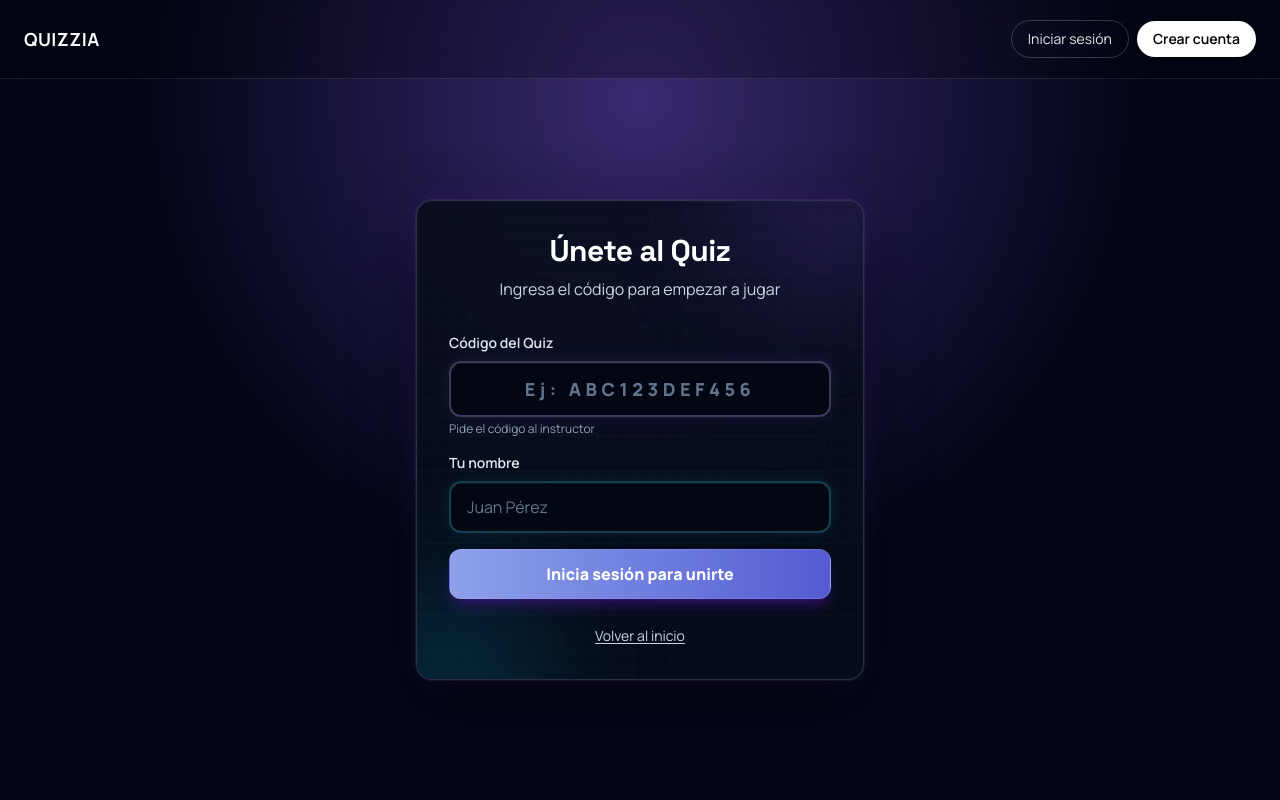
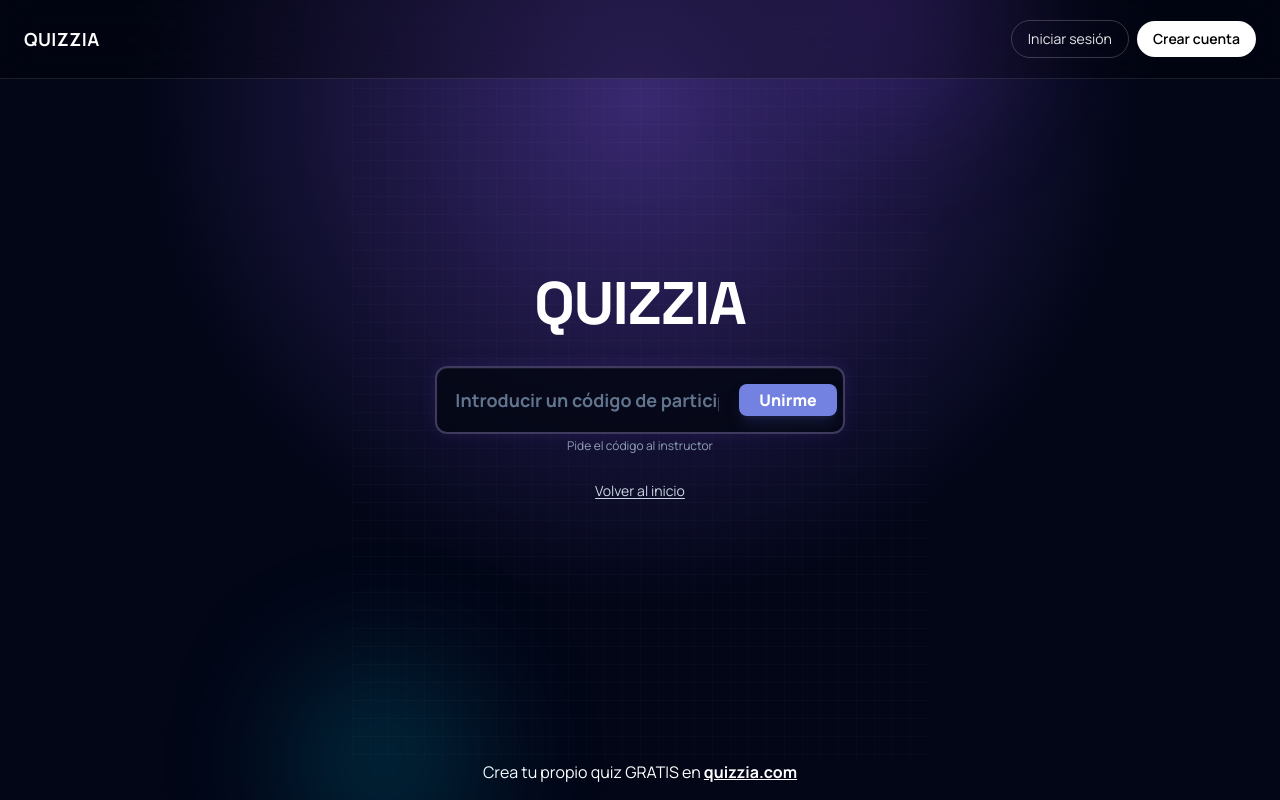
Before and after one commit to superuse320/quizz_guard_fronted, a React (Vite) app: page /join-quiz in a window 1280 px wide. Built offline with nearby package versions, Linux system fonts and the light colour scheme; no server answers.

Commit message:
feat: enhance JoinQuizPage with code validation and participant management

```diff
--- a/src/pages/Home.jsx
+++ b/src/pages/Home.jsx
@@ -28,6 +28,7 @@ export default function Home() {
   const navigate = useNavigate();
   const [openMenuFormId, setOpenMenuFormId] = useState(null);
   const [showAiModal, setShowAiModal] = useState(false);
+  const [mounted, setMounted] = useState(false);
   const [showTemplateModeModal, setShowTemplateModeModal] = useState(false);
   const [pendingTemplate, setPendingTemplate] = useState(null);
   const [creatingDraftFromTemplate, setCreatingDraftFromTemplate] = useState(false);
@@ -265,6 +266,9 @@ export default function Home() {
   const liquidGlassCardClass =
     'group relative w-full cursor-pointer overflow-hidden text-left min-h-36 px-5 pt-9 pb-4 rounded-2xl border border-white/25 bg-white/[0.08] backdrop-blur-xl supports-[backdrop-filter]:backdrop-saturate-150 shadow-[0_12px_38px_rgba(8,12,20,0.45),inset_0_1px_0_rgba(255,255,255,0.38),inset_0_-1px_0_rgba(255,255,255,0.08)] hover:-translate-y-1 hover:bg-white/[0.12] hover:border-white/35 hover:shadow-[0_20px_50px_rgba(10,14,24,0.6),inset_0_1px_0_rgba(255,255,255,0.55),inset_0_-1px_0_rgba(255,255,255,0.14)] transition-all duration-500';
 
+  // Action-specific card class with more rounded corners
+  const actionCardClass = liquidGlassCardClass.replace('rounded-2xl', 'rounded-3xl');
+
   const normalizeSearchValue = (value) =>
     String(value || '')
       .normalize('NFD')
@@ -300,76 +304,74 @@ export default function Home() {
     return () => document.removeEventListener('mousedown', handleClickOutside);
   }, [openMenuFormId]);
 
+  useEffect(() => {
+    const t = setTimeout(() => setMounted(true), 20);
+    return () => clearTimeout(t);
+  }, []);
+
   if (!session || !session.user) {
     return null;
   }
 
   return (
-    <main className=" bg-black text-white">
+    <main className="bg-black text-white">
       <DashboardHeader email={session.user.email} name={profile?.name} />
       <div className="pointer-events-none absolute left-1/2 translate-y-30 -translate-x-1/2 size-[45vw] bg-primary-600 rounded-full blur-[290px] opacity-70 " />
 
-      <section className="relative px-6 md:px-20 pt-6 pb-8 overflow-hidden">
-        <div className="relative flex flex-col gap-4 md:gap-0 md:flex-row md:items-stretch md:justify-center md:-space-x-4">
-          <div className="relative md:w-72">
-            <div className="pointer-events-none absolute -top-6 left-1/2 -translate-x-1/2 h-11 w-11 rounded-full bg-[#0f131d] border border-white/15 shadow-md grid place-items-center z-40">
+
+      <div className='flex justify-center my-12'>
+        <button className='relative cursor-pointer'
+          onClick={() => navigate('/form')}
+
+        >
+          <svg data-v-c5091d05="" width="164" height="72" viewBox="0 0 164 72" fill="none" xmlns="http://www.w3.org/2000/svg"><path data-v-c5091d05="" d="M148.839 0C152.916 0 156.34 3.06492 156.791 7.11621L163.013 63.1162C163.54 67.8551 159.83 71.9999 155.062 72H7.9986C3.5805 71.9998 -0.0014065 68.4181 -0.00140381 64L-0.000427246 8C-0.000358583 3.58188 3.58149 0.000169046 7.99957 0H148.839Z" class="fill-white/10 tab-shadow group-hover:fill-wds-light-300"></path></svg>
+          <div className="pointer-events-none absolute -top-6 left-1/2 -translate-x-1/2 h-11 w-11 rounded-full bg-linear-to-t from-white/20 to-black/50 shadow-md grid place-items-center z-40">
             <CreateFormIcon className="w-5 h-5 text-white" />
           </div>
-            <button
-              className={liquidGlassCardClass}
-              style={{ clipPath: 'polygon(0 0, 94% 0, 100% 100%, 0 100%)' }}
-              onClick={() => navigate('/form')}
+          <div className='absolute top-5 flex flex-col text-center w-full'>
+            <span className="text-center text-white font-semibold text-md  mt-1 ">Crear </span>
+            <span className="text-center text-white/80 font-light text-xs  ">Formulario</span>
+          </div>
+        </button>
+        <button className='relative cursor-pointer'
+          onClick={() => setShowAiModal(true)}
+
         >
-              <span className="pointer-events-none absolute inset-0 bg-linear-to-b from-white/5 via-white/0 cursor-pointer to-transparent opacity-75" />
-              <span className="pointer-events-none absolute -left-1/2 top-[-120%] h-[280%] w-[48%] rotate-22 bg-linear-to-r from-transparent via-white/55 to-transparent opacity-0 blur-md transition-all duration-700 group-hover:left-[125%] group-hover:opacity-100" />
-              <span className="pointer-events-none absolute inset-x-[18%] top-1 h-8 rounded-full bg-white/10 blur-xl opacity-55" />
-              <p className="text-center text-white font-semibold text-xl leading-6 mt-1 tracking-tight">Crear Formulario</p>
-              <p className="text-center text-[#8b93a7] text-sm leading-5 mt-2">Empieza desde cero</p>
+          <svg data-v-c5091d05="" width="164" height="72" viewBox="0 0 164 72" xmlns="http://www.w3.org/2000/svg"><path data-v-c5091d05="" d="M155.062 0C159.83 7.62629e-05 163.54 4.14491 163.013 8.88379L156.791 64.8838C156.34 68.9351 152.916 72 148.839 72H15.1597C11.0835 72 7.65888 68.9351 7.20856 64.8838L0.986876 8.88379C0.460402 4.1449 4.17001 0 8.93805 0H155.062Z" class="fill-white/10"></path></svg>
+
+          <div className="pointer-events-none absolute -top-6 left-1/2 -translate-x-1/2 h-11 w-11 rounded-full bg-linear-to-t from-white/20 to-black/50 shadow-md grid place-items-center z-40">
+            <GenerateAiIcon className="w-5 h-5 text-white" />
+
+          </div>
+          <div className='absolute top-5 flex flex-col text-center w-full'>
+            <span className="text-center text-white font-semibold text-md  mt-1 ">Generar </span>
+            <span className="text-center text-white/80 font-light text-xs  ">Con IA</span>
+          </div>
+        </button>
+        <button className='relative cursor-pointer'
+          onClick={() => navigate('/join-quiz')}
+
+        >
+          <svg data-v-c5091d05="" width="164" height="72" viewBox="0 0 164 72" fill="none" xmlns="http://www.w3.org/2000/svg"><path data-v-c5091d05="" d="M156 0C160.418 0 164 3.58172 164 8V64C164 68.4183 160.418 72 156 72H8.93716C4.16905 72 0.459363 67.8552 0.985987 63.1162L7.20962 7.11621C7.65995 3.06493 11.0845 0 15.1608 0H156Z" class="fill-white/10 tab-shadow"></path></svg>
+
+          <div className="pointer-events-none absolute -top-6 left-1/2 -translate-x-1/2 h-11 w-11 rounded-full bg-linear-to-t from-white/20 to-black/50 shadow-md grid place-items-center z-40">
+            <JoinCodeIcon className="w-5 h-5 text-white" />
+
+          </div>
+          <div className='absolute top-5 flex flex-col text-center w-full'>
+            <span className="text-center text-white font-semibold text-md  mt-1 ">Unirme </span>
+            <span className="text-center text-white/80 font-light text-xs  ">a un QUIZZ</span>
+          </div>
         </button>
       </div>
 
-          <div className="relative md:w-72 z-10">
-            <div className="pointer-events-none absolute -top-6 left-1/2 -translate-x-1/2 h-11 w-11 rounded-full bg-[#0f131d] border border-white/15 shadow-md grid place-items-center z-40">
-              <GenerateAiIcon className="w-5 h-5 text-white" />
-            </div>
-            <button
-              className={liquidGlassCardClass}
-              style={{ clipPath: 'polygon(2% 0, 98% 0, 88% 100%, 8% 100%)' }}
-              onClick={() => setShowAiModal(true)}
-            >
-              <span className="pointer-events-none absolute inset-0 bg-linear-to-b from-white/5 via-white/0 cursor-pointer to-transparent opacity-75" />
-              <span className="pointer-events-none absolute -left-1/2 top-[-120%] h-[280%] w-[48%] rotate-22 bg-linear-to-r from-transparent via-white/55 to-transparent opacity-0 blur-md transition-all duration-700 group-hover:left-[125%] group-hover:opacity-100" />
-              <span className="pointer-events-none absolute inset-x-[18%] top-1 h-8 rounded-full bg-white/10 blur-xl opacity-55" />
-              <p className="text-center text-[#dce2ef] font-semibold text-xl leading-6 mt-1 tracking-tight">Generar con IA</p>
-              <p className="text-center text-[#8b93a7] text-sm leading-5 mt-2">Crea preguntas rapido</p>
-            </button>
-          </div>
-
-          <div className="relative md:w-72 md:-ml-2">
-            <div className="pointer-events-none absolute -top-6 left-1/2 -translate-x-1/2 h-11 w-11 rounded-full bg-[#0f131d] border border-white/15 shadow-md grid place-items-center z-40">
-              <JoinCodeIcon className="w-5 h-5 text-white" />
-            </div>
-            <button
-              className={liquidGlassCardClass}
-              style={{ clipPath: 'polygon(10% 0, 100% 0, 100% 100%, 0 100%)' }}
-              onClick={() => navigate('/join-quiz')}
-            >
-              <span className="pointer-events-none absolute inset-0 bg-linear-to-b from-white/5 via-white/0 cursor-pointer to-transparent opacity-75" />
-              <span className="pointer-events-none absolute -left-1/2 top-[-120%] h-[280%] w-[48%] rotate-22 bg-linear-to-r from-transparent via-white/55 to-transparent opacity-0 blur-md transition-all duration-700 group-hover:left-[125%] group-hover:opacity-100" />
-              <span className="pointer-events-none absolute inset-x-[18%] top-1 h-8 rounded-full bg-white/10 blur-xl opacity-55" />
-              <p className="text-center text-[#dce2ef] font-semibold text-xl leading-6 mt-1 tracking-tight">Unirme con código</p>
-              <p className="text-center text-[#8b93a7] text-sm leading-5 mt-2">Ingresa a una sesion</p>
-            </button>
-          </div>
-        </div>
-      </section>
 
 
-      <div className="bg-black w-full relative flex-1 h-[140vh]">
-        <div className='bg-white/5 w-full h-full   z-30 mx-auto px-28 py-4'>
+      <div className="bg-black w-full  relative flex-1 h-[140vh] rounded-t-2xl">
+        <div className='bg-white/5 w-full h-full   z-30 mx-auto px-28 py-4  rounded-t-2xl'>
 
           <div className="flex flex-col md:flex-row md:items-center md:justify-between gap-4 mb-8">
-          <h2 className="text-xl  text-white tracking-tight">Formularios recientes</h2>
+            <h2 className="text-xl font-bold  text-white tracking-tight">Formularios recientes</h2>
 
           </div>
 
--- a/src/pages/JoinQuizPage.jsx
+++ b/src/pages/JoinQuizPage.jsx
@@ -10,6 +10,7 @@ export default function JoinQuizPage() {
   const [participantName, setParticipantName] = useState('');
   const [loading, setLoading] = useState(false);
   const [error, setError] = useState(null);
+  const [validatedSession, setValidatedSession] = useState(null);
   const [isLoginModalOpen, setIsLoginModalOpen] = useState(false);
   const [showUserMenu, setShowUserMenu] = useState(false);
   const [showInvalidCodeModal, setShowInvalidCodeModal] = useState(false);
@@ -32,43 +33,24 @@ export default function JoinQuizPage() {
     setParticipantName(resolvedName);
   }, [user, profile]);
 
-  const handleJoinQuiz = async (e) => {
-    e.preventDefault();
-    setError(null);
+  const validateCodeAndGetSession = async () => {
+    const normalizedCode = joinCode.trim().toUpperCase();
 
-    if (!user) {
-      setError('Debes iniciar sesión para unirte al quiz.');
-      setIsLoginModalOpen(true);
-      return;
-    }
-
-    setLoading(true);
-
-    try {
-      // Validar que el usuario ingresó un código
-      if (!joinCode.trim()) {
+    if (!normalizedCode) {
       setError('Por favor ingresa el código del quiz');
-        setLoading(false);
-        return;
-      }
-
-      if (!participantName.trim()) {
-        setError('Por favor ingresa tu nombre para unirte');
-        setLoading(false);
-        return;
+      return null;
     }
 
     // 1. Buscar el formulario por join_code
     const { data: formData, error: formError } = await supabase
       .from('forms')
       .select('id')
-        .eq('join_code', joinCode)
+      .eq('join_code', normalizedCode)
       .single();
 
     if (formError || !formData) {
       setShowInvalidCodeModal(true);
-        setLoading(false);
-        return;
+      return null;
     }
 
     // 2. Buscar la sesión más reciente en estado 'waiting'
@@ -83,19 +65,16 @@ export default function JoinQuizPage() {
 
     if (sessionError || !sessionData) {
       setError('No hay una sesión de quiz activa con ese código. Pídele al instructor que inicie una.');
-        setLoading(false);
-        return;
+      return null;
     }
 
-      // Verificar que la sesión esté en estado 'waiting'
     if (sessionData.status !== 'waiting') {
       if (sessionData.status === 'in_progress') {
         setError('El quiz ya ha comenzado. No puedes unirte ahora.');
       } else if (sessionData.status === 'finished') {
         setError('El quiz ya ha finalizado');
       }
-        setLoading(false);
-        return;
+      return null;
     }
 
     const { count: participantsCount, error: countError } = await supabase
@@ -106,21 +85,68 @@ export default function JoinQuizPage() {
 
     if (countError) {
       setError('No se pudo validar el cupo de participantes. Intenta nuevamente.');
-        setLoading(false);
-        return;
+      return null;
     }
 
     if (Number(participantsCount || 0) >= 10) {
       setError('La sala alcanzo el limite de 10 participantes.');
       setShowRoomFullModal(true);
+      return null;
+    }
+
+    return sessionData;
+  };
+
+  const handleValidateCode = async (e) => {
+    e.preventDefault();
+    setError(null);
+    setLoading(true);
+
+    try {
+      const sessionData = await validateCodeAndGetSession();
+      if (!sessionData) return;
+      setValidatedSession(sessionData);
+    } catch (err) {
+      setError('Error inesperado: ' + err.message);
+    } finally {
       setLoading(false);
+    }
+  };
+
+  const handleJoinQuiz = async (e) => {
+    e.preventDefault();
+    setError(null);
+
+    if (!user) {
+      setError('Debes iniciar sesión para unirte al quiz.');
+      setIsLoginModalOpen(true);
       return;
     }
 
-      // 2. Unirse a la sesión
+    if (!validatedSession) {
+      setError('Primero valida el código del quiz.');
+      return;
+    }
+
+    if (!participantName.trim()) {
+      setError('Por favor ingresa tu nombre para unirte');
+      return;
+    }
+
+    setLoading(true);
+
+    try {
+      // Revalidar cupo y estado justo antes de unirse
+      const latestSession = await validateCodeAndGetSession();
+      if (!latestSession || latestSession.id !== validatedSession.id) {
+        setValidatedSession(null);
+        return;
+      }
+
+      // 3. Unirse a la sesión
       const { data: participantData, error: joinError } = await supabase
         .rpc('join_quiz_session', {
-          p_session_id: sessionData.id,
+          p_session_id: latestSession.id,
           p_email: null,
           p_name: participantName.trim(),
         });
@@ -137,12 +163,12 @@ export default function JoinQuizPage() {
         return;
       }
 
-      // 3. Navegar a la sala de espera con los datos de la sesión
+      // 4. Navegar a la sala de espera con los datos de la sesión
       navigate('/quiz/waiting-room', {
         state: {
-          sessionId: sessionData.id,
+          sessionId: latestSession.id,
           participantId: participantData,
-          formId: sessionData.form_id,
+          formId: latestSession.form_id,
         },
       });
     } catch (err) {
@@ -153,7 +179,7 @@ export default function JoinQuizPage() {
   };
 
   return (
-    <div className="min-h-screen w-full bg-[#020617] relative flex items-center justify-center p-4 overflow-hidden">
+    <div className="min-h-screen w-full bg-[#020617] relative flex flex-col items-center justify-center p-4 overflow-hidden">
       <div
         className="absolute inset-0 z-0"
         style={{
@@ -233,39 +259,53 @@ export default function JoinQuizPage() {
         </div>
       </header>
 
-      <div className="relative z-10 w-full max-w-md rounded-2xl border border-violet-300/20 bg-[#080d1a]/85 backdrop-blur-xl shadow-[0_0_0_1px_rgba(255,255,255,0.06),0_20px_60px_rgba(0,0,0,0.6),0_0_30px_rgba(124,58,237,0.2)] p-8 mt-20 overflow-hidden">
+      <div className="relative flex-1 flex flex-col items-center justify-center z-10 w-full max-w-xl rounded-2xl">
         <div className="pointer-events-none absolute inset-0 opacity-40" style={{ backgroundImage: 'linear-gradient(rgba(255,255,255,0.05) 1px, transparent 1px), linear-gradient(90deg, rgba(255,255,255,0.04) 1px, transparent 1px)', backgroundSize: '18px 18px' }} />
         <div className="pointer-events-none absolute -top-24 -right-16 h-48 w-48 rounded-full bg-violet-500/20 blur-3xl" />
         <div className="pointer-events-none absolute -bottom-24 -left-16 h-48 w-48 rounded-full bg-cyan-500/20 blur-3xl" />
         <div className="relative z-10">
           {/* Encabezado */}
           <div className="text-center mb-8">
-            <h1 className="text-3xl font-black text-white mb-2 tracking-wide">Únete al Quiz</h1>
-            <p className="text-slate-300">Ingresa el código para empezar a jugar</p>
+            <h1 className="text-6xl font-black text-white mb-2 tracking-wide">QUIZZIA</h1>
           </div>
-
           {/* Formulario */}
-          <form onSubmit={handleJoinQuiz} className="space-y-4">
+          <form onSubmit={validatedSession ? handleJoinQuiz : handleValidateCode} className=" w-full space-y-4">
             {/* Código del Quiz */}
+            {!validatedSession ? (
               <div>
-              <label htmlFor="joinCode" className="block text-sm font-semibold text-slate-200 mb-2">
-                Código del Quiz
-              </label>
+                <div className="flex w-full items-center gap-2 rounded-xl border-2 border-violet-300/30 bg-[#030712]/80 p-1.5 shadow-[inset_0_1px_0_rgba(255,255,255,0.06),0_0_18px_rgba(139,92,246,0.12)] focus-within:border-violet-400 focus-within:ring-4 focus-within:ring-violet-400/20">
                   <input
                     id="joinCode"
                     type="text"
                     value={joinCode}
-                onChange={(e) => setJoinCode(e.target.value.toUpperCase())}
-                placeholder="Ej: ABC123DEF456"
-                className="w-full px-4 py-3 border-2 border-violet-300/30 bg-[#030712]/80 text-violet-100 rounded-xl focus:outline-none focus:border-violet-400 focus:ring-4 focus:ring-violet-400/20 text-center text-lg font-black tracking-[0.25em] placeholder:text-slate-500 shadow-[inset_0_1px_0_rgba(255,255,255,0.06),0_0_18px_rgba(139,92,246,0.12)]"
+                    onChange={(e) => {
+                      setJoinCode(e.target.value.toUpperCase());
+                      if (validatedSession) setValidatedSession(null);
+                    }}
+                    placeholder="Introducir un código de participación"
+                    className="min-w-0 flex-1 bg-transparent px-3 w-72 py-3 text-violet-100 text-lg font-bold placeholder:text-slate-500 focus:outline-none"
                     disabled={loading}
                   />
-              <p className="text-xs text-slate-400 mt-1">
+                  <button
+                    type="submit"
+                    disabled={loading}
+                    className={`shrink-0 rounded-lg px-5 py-1 font-black text-white transition-all ${loading
+                      ? 'bg-slate-600 cursor-not-allowed'
+                      : 'bg-linear-to-r from-primary-500 to-primary-500 hover:from-primary-400 hover:to-primary-400 active:scale-95 cursor-pointer  shadow-lg shadow-primary-900/35'
+                      }`}
+                  >
+                    {loading ? 'Validando...' : 'Unirme'}
+                  </button>
+                </div>
+                <p className="text-xs text-center text-slate-400 mt-1">
                   Pide el código al instructor
                 </p>
               </div>
-
-            {/* Nombre del participante */}
+            ) : (
+              <div className="space-y-3">
+                <div className="bg-emerald-500/10 border border-emerald-300/25 rounded-xl p-3">
+                  <p className="text-sm text-emerald-200">Código validado: <strong>{joinCode.trim().toUpperCase()}</strong></p>
+                </div>
                 <div>
                   <label htmlFor="participantName" className="block text-sm font-semibold text-slate-200 mb-2">
                     Tu nombre
@@ -280,15 +320,25 @@ export default function JoinQuizPage() {
                     disabled={loading}
                   />
                 </div>
+                <button
+                  type="button"
+                  onClick={() => setValidatedSession(null)}
+                  className="w-full py-2 rounded-xl border border-white/20 text-slate-200 hover:text-white hover:border-white/40 transition cursor-pointer"
+                  disabled={loading}
+                >
+                  Cambiar código
+                </button>
+              </div>
+            )}
 
             {/* Mensaje de usuario autenticado */}
-            {user && (
+            {/* {user && (
               <div className="bg-violet-500/10 border border-violet-300/20 rounded-xl p-3">
                 <p className="text-sm text-violet-100">
                   ✓ Conectado como <strong>{user.email}</strong>
                 </p>
               </div>
-            )}
+            )} */}
 
             {/* Mensajes de error */}
             {error && (
@@ -298,6 +348,7 @@ export default function JoinQuizPage() {
             )}
 
             {/* Botón de envío */}
+            {validatedSession ? (
               <button
                 type="submit"
                 disabled={loading}
@@ -306,8 +357,9 @@ export default function JoinQuizPage() {
                     : 'bg-linear-to-r from-primary-400 to-primary-600 hover:from-primary-500 cursor-pointer hover:to-primary-500 active:scale-95 shadow-lg shadow-violet-900/50 border border-violet-300/20'
                   }`}
               >
-              {loading ? 'Uniéndote...' : user ? 'Unirse al Quiz' : 'Inicia sesión para unirte'}
+                {loading ? 'Uniéndote...' : (user ? 'Unirse al Quiz' : 'Inicia sesión para unirte')}
               </button>
+            ) : null}
           </form>
 
           {/* Footer con enlace a home */}
@@ -319,6 +371,7 @@ export default function JoinQuizPage() {
               Volver al inicio
             </button>
           </div>
+
         </div>
       </div>
 
@@ -363,6 +416,7 @@ export default function JoinQuizPage() {
           </div>
         </div>
       )}
+        <p className='text-white'>Crea tu propio quiz GRATIS en <span className='font-bold underline'>quizzia.com</span></p>
 
       <LoginForm open={isLoginModalOpen} onClose={() => setIsLoginModalOpen(false)} />
     </div>
```
Also changed, not shown: src/components/common/AiGenerateModal.jsx (+4 -4 lines). Lines whose indentation alone changed are shown as unchanged.
